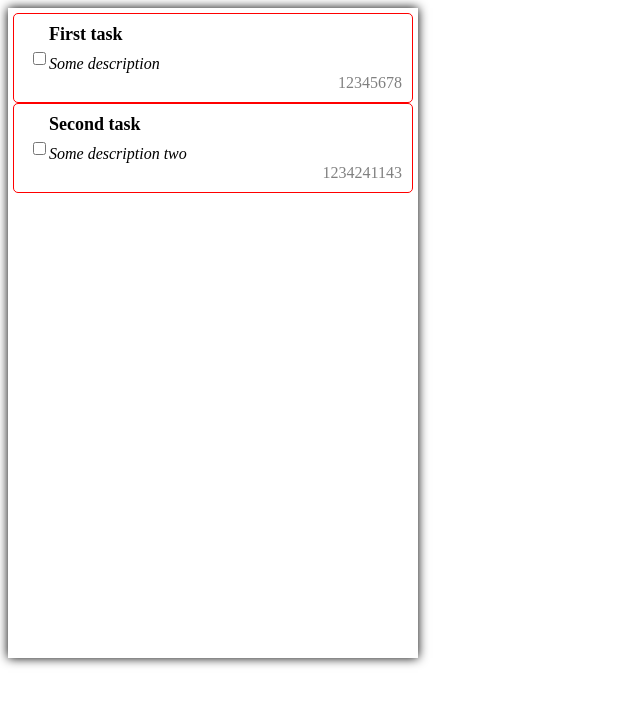
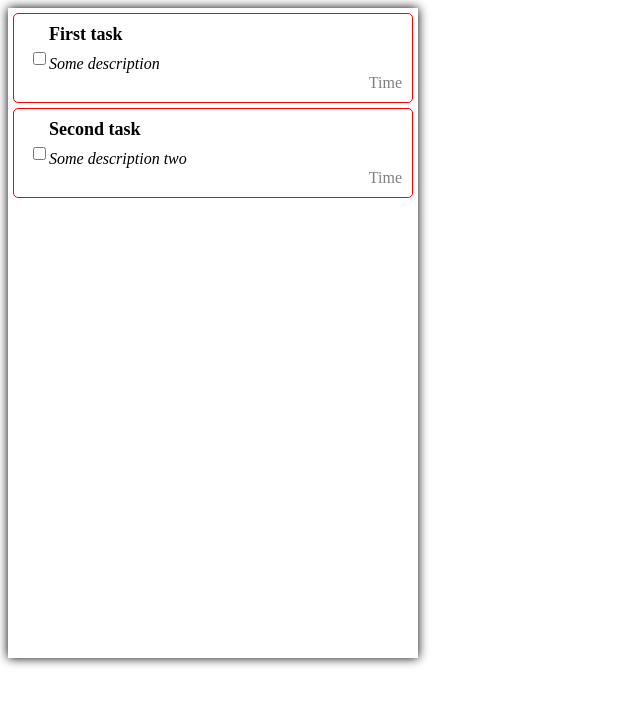
Before and after one commit to bahish-mir/Angular, an Angular app: page / in a window 1280 px wide. Shown: the top 704 px of the page, without its empty margins (0-640 px from the left). Built offline with nearby package versions, Linux system fonts and the light colour scheme.

Commit message:
first return pipe

```diff
--- a/src/app/app.component.ts
+++ b/src/app/app.component.ts
@@ -13,14 +13,14 @@ export class AppComponent {
       name: 'First task',
       description: 'Some description',
       isComplete: false,
-      datetime: 12345678
+      datetime: 1615483089
     },
     {
       id: 1,
       name: 'Second task',
       description: 'Some description two',
       isComplete: false,
-      datetime: 1234241143
+      datetime: 1615483089
     }
   ];
 }
--- a/src/app/app.module.ts
+++ b/src/app/app.module.ts
@@ -1,3 +1,4 @@
+import { DateTimePipe } from './pipes/datetime.pipe';
 import { TaskComponent } from './components/task/task.components';
 import { NgModule } from '@angular/core';
 import { BrowserModule } from '@angular/platform-browser';
@@ -7,7 +8,8 @@ import { AppComponent } from './app.component';
 @NgModule({
   declarations: [
     AppComponent,
-    TaskComponent
+    TaskComponent,
+    DateTimePipe
   ],
   imports: [
     BrowserModule
--- a/src/app/components/task/task.components.html
+++ b/src/app/components/task/task.components.html
@@ -6,5 +6,5 @@
     <span class="info__description">{{ task.description }}</span>
   </div>
 
-  <span class="date">{{ task.datetime }}</span>
+  <span class="date">{{ task.datetime | appDateTimePipe }}</span>
 </div>
--- a/src/app/components/task/task.components.scss
+++ b/src/app/components/task/task.components.scss
@@ -9,6 +9,7 @@
   padding: 10px 15px;
   box-sizing: border-box;
   position: relative;
+  margin-bottom: 5px;
 
   .info {
     height: 100%;
--- /dev/null
+++ b/src/app/pipes/datetime.pipe.ts
@@ -0,0 +1,11 @@
+import { Pipe, PipeTransform } from '@angular/core';
+
+@Pipe({
+  name: 'appDateTimePipe'
+})
+
+export class DateTimePipe implements PipeTransform {
+  public transform(value: number): string {
+    return 'Time';
+  }
+}
```
